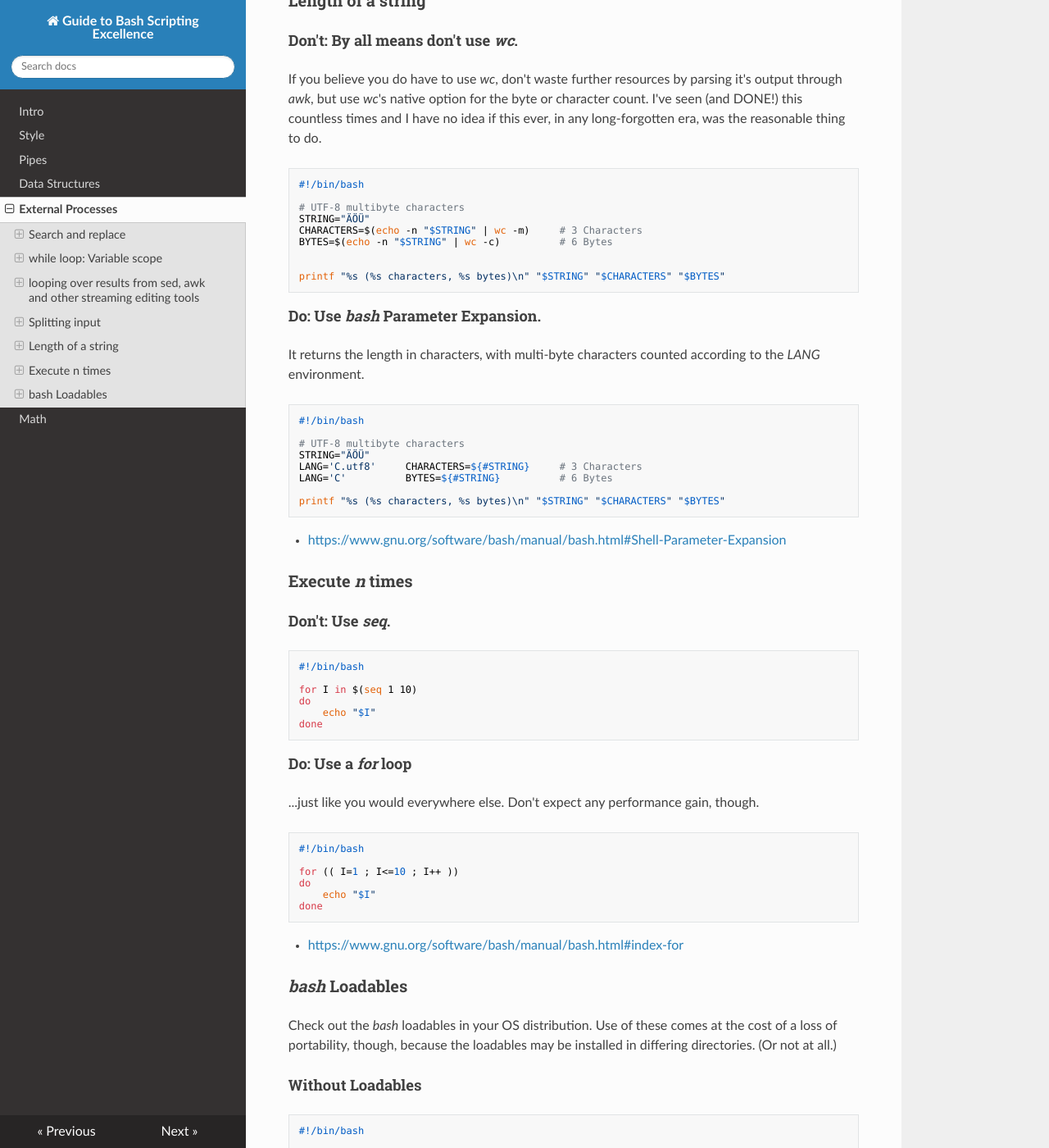
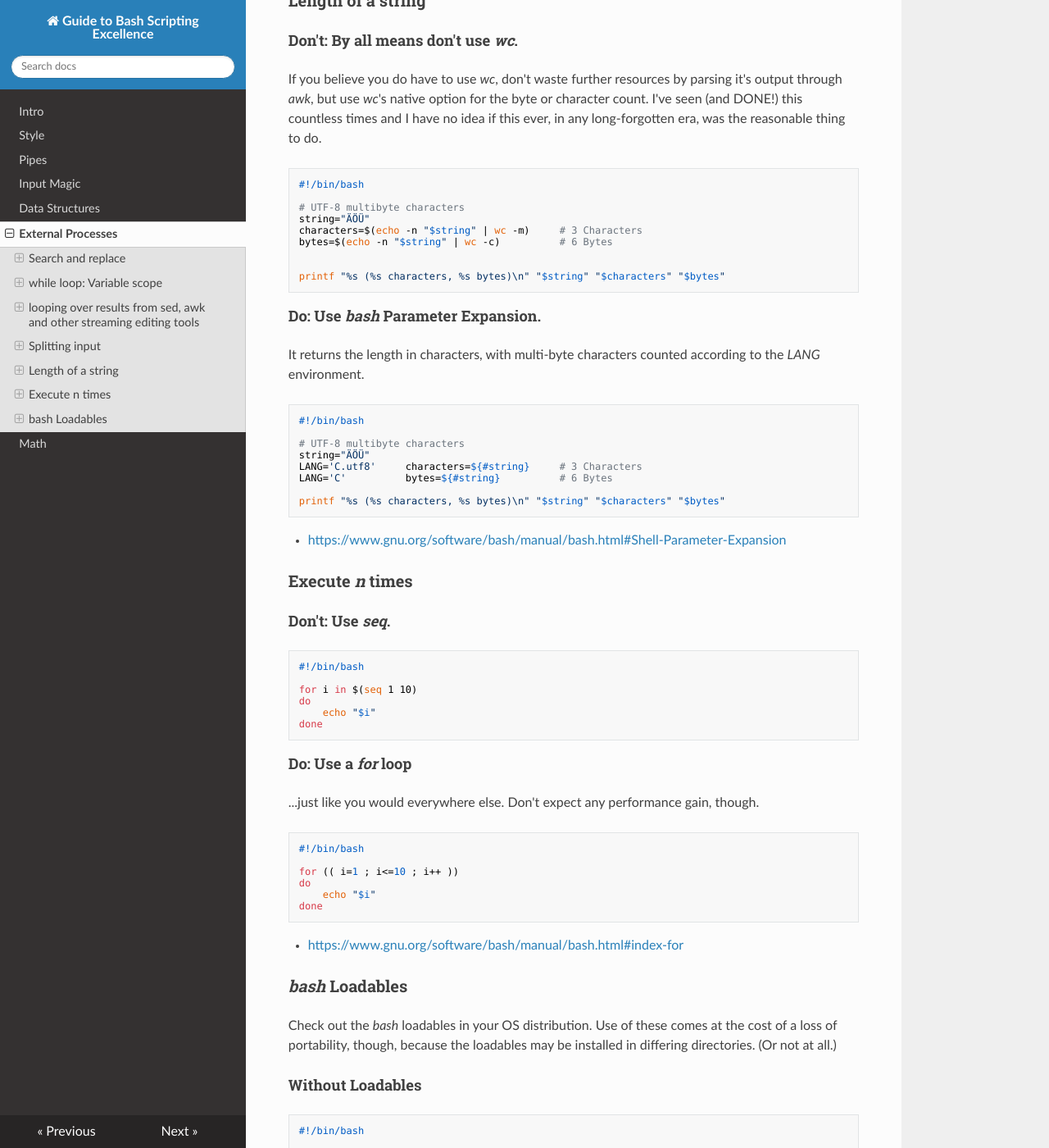
Before and after one commit to mschmitt/bashsex, an MkDocs documentation site: the page built from docs/040_external_processes.md, in a window 1280 px wide and 1400 px high, scrolled down 2928 px. Shown: the whole window at 82% size. Built offline with MkDocs 1.6.1, drawn with Linux system fonts in a browser that asks for light colours; nearby versions of some CDN libraries.

Commit message:
Add "Input Magic" page

````diff
--- a/docs/040_external_processes.md
+++ b/docs/040_external_processes.md
@@ -45,8 +45,7 @@ done
 
 #### Don't: Pipe through *while* loop.
 
-Piping through a *while* loop creates a subprocess and all variables set
-within the *while* loop are forgotten afterwards.
+Piping through a *while* loop creates a subprocess and all variables set within the *while* loop are forgotten afterwards.
 
 ```bash
 #!/bin/bash
@@ -173,12 +172,12 @@ If you believe you do have to use *wc*, don't waste further resources by parsing
 #!/bin/bash
 
 # UTF-8 multibyte characters
-STRING="ÄÖÜ"
-CHARACTERS=$(echo -n "$STRING" | wc -m)     # 3 Characters
-BYTES=$(echo -n "$STRING" | wc -c)          # 6 Bytes
+string="ÄÖÜ"
+characters=$(echo -n "$string" | wc -m)     # 3 Characters
+bytes=$(echo -n "$string" | wc -c)          # 6 Bytes
 
 
-printf "%s (%s characters, %s bytes)\n" "$STRING" "$CHARACTERS" "$BYTES"
+printf "%s (%s characters, %s bytes)\n" "$string" "$characters" "$bytes"
 ```
 
 #### Do: Use *bash* Parameter Expansion.
@@ -190,11 +189,11 @@ according to the *LANG* environment.
 #!/bin/bash
 
 # UTF-8 multibyte characters
-STRING="ÄÖÜ"
-LANG='C.utf8'     CHARACTERS=${#STRING}     # 3 Characters
-LANG='C'          BYTES=${#STRING}          # 6 Bytes
+string="ÄÖÜ"
+LANG='C.utf8'     characters=${#string}     # 3 Characters
+LANG='C'          bytes=${#string}          # 6 Bytes
 
-printf "%s (%s characters, %s bytes)\n" "$STRING" "$CHARACTERS" "$BYTES"
+printf "%s (%s characters, %s bytes)\n" "$string" "$characters" "$bytes"
 ```
 
 * [https://www.gnu.org/software/bash/manual/bash.html#Shell-Parameter-Expansion](https://www.gnu.org/software/bash/manual/bash.html#Shell-Parameter-Expansion)
@@ -206,9 +205,9 @@ printf "%s (%s characters, %s bytes)\n" "$STRING" "$CHARACTERS" "$BYTES"
 ```bash
 #!/bin/bash
 
-for I in $(seq 1 10)
+for i in $(seq 1 10)
 do
-	echo "$I"
+	echo "$i"
 done
 ```
 
@@ -219,9 +218,9 @@ done
 ```bash
 #!/bin/bash
 
-for (( I=1 ; I<=10 ; I++ ))
+for (( i=1 ; i<=10 ; i++ ))
 do
-	echo "$I"
+	echo "$i"
 done
 ```
 
--- a/mkdocs.yml
+++ b/mkdocs.yml
@@ -10,6 +10,7 @@ nav:
     - 'Intro': '000_intro.md'
     - 'Style': '010_style.md'
     - 'Pipes': '020_pipes.md'
+    - 'Input Magic': '021_input.md'
     - 'Data Structures': '030_datastructures.md'
     - 'External Processes': '040_external_processes.md'
     - 'Math': '050_math.md'
````
Also changed, not shown: README.md (added, +3 -0 lines), docs/000_intro.md (+1 -0 lines), docs/021_input.md (added, +64 -0 lines).
